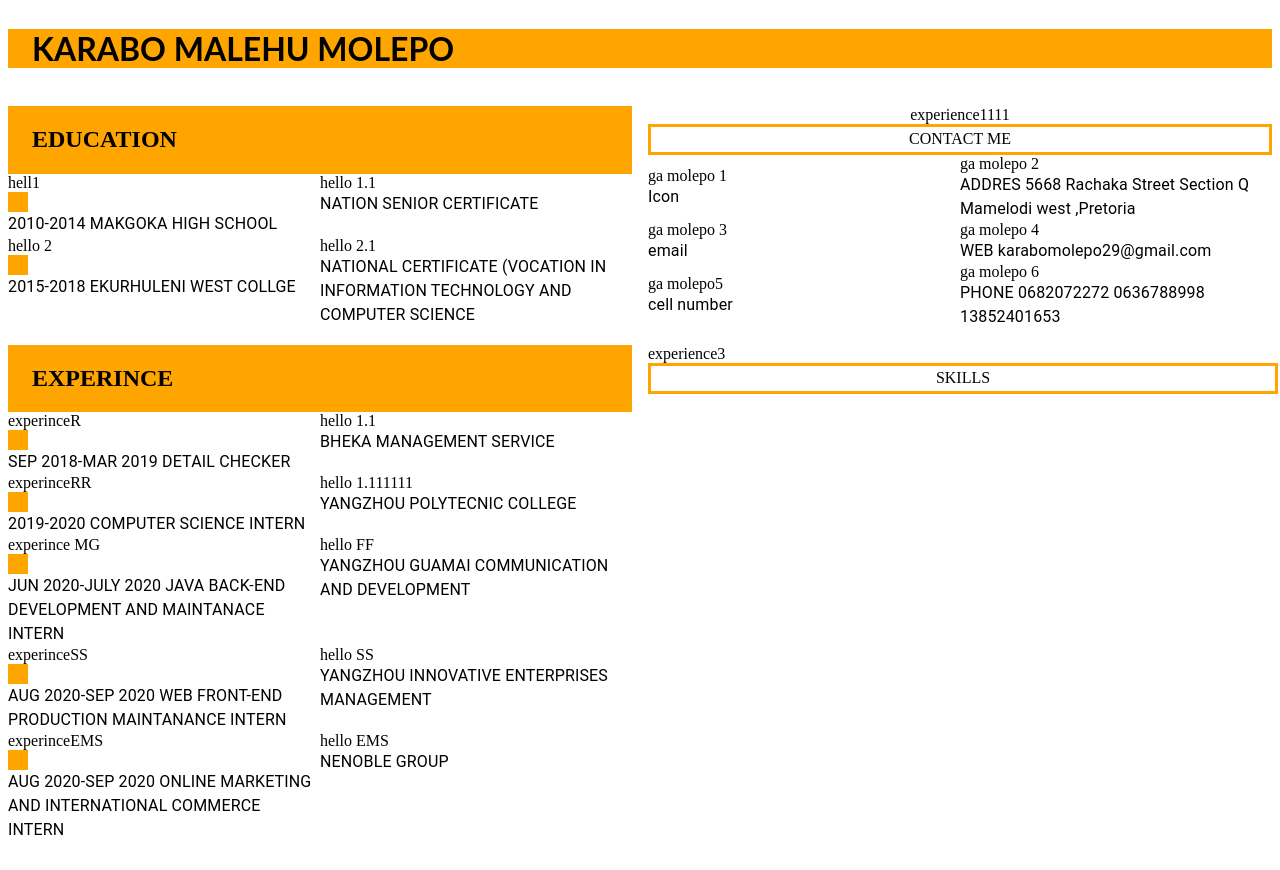
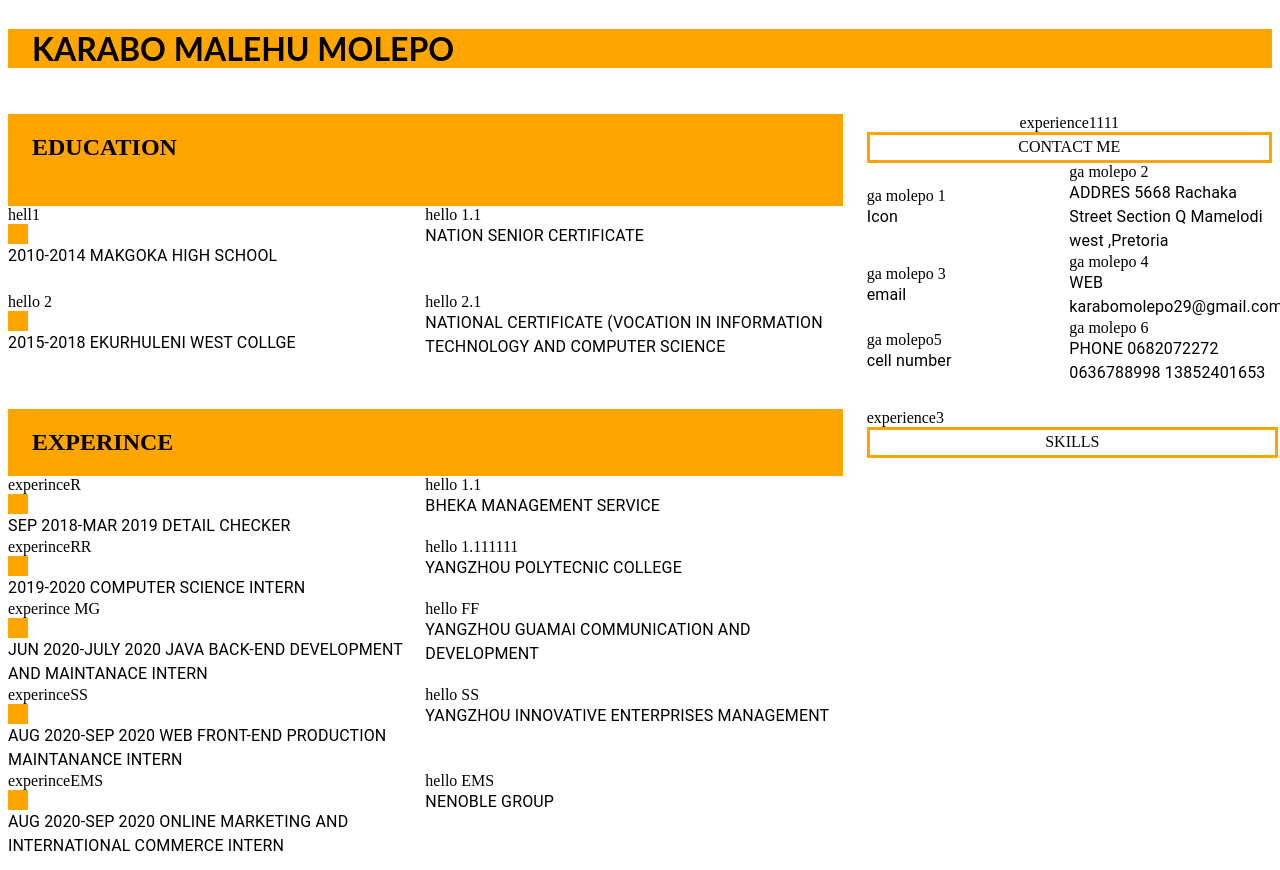
Before and after one commit to Kaybee-debug/practice, a React (Create React App) app: page / in a window 1280 px wide. Built offline with nearby package versions, Linux system fonts and the light colour scheme.

Commit message:
1 file modified

```diff
--- a/src/App.js
+++ b/src/App.js
@@ -13,14 +13,14 @@ import TextField from '@material-ui/core/TextField';
 export default function App() {
   return (
     <div>
-      <Grid container spacing={2}>
+      <Grid container spacing={3}>
         <Grid item xs={12}>
           <Container width="xs" style={{ backgroundColor: 'orange' }}>
             <h1>KARABO MALEHU MOLEPO</h1>
           </Container>
         </Grid>
 
-        <Grid item xs={6} container>
+        <Grid item xs={8} container>
           <Container width="xs" style={{ backgroundColor: 'orange' }}>
             <h2>EDUCATION</h2>
           </Container>
@@ -54,7 +54,7 @@ export default function App() {
           </Grid>
         </Grid>
 
-        <Grid item xs={6} container   justifyContent="center"
+        <Grid item xs={4} container   justifyContent="center"
   alignItems="center"
  >
           experience1111
@@ -108,7 +108,7 @@ export default function App() {
           </div>*/}
         </Grid>
 
-        <Grid item xs={6} container>
+        <Grid item xs={8} container>
           <Container width="xs" style={{ backgroundColor: 'orange' }}>
             <h2>EXPERINCE</h2>
           </Container>
@@ -179,7 +179,7 @@ export default function App() {
           </Grid>
         </Grid>
 
-        <Grid item xs={6}>
+        <Grid item xs={4}>
           experience3
           <Box display="flex" border={3} borderColor ="orange"width={1} height={25} alignItems="center"  justifyContent="center" >
           SKILLS
```
